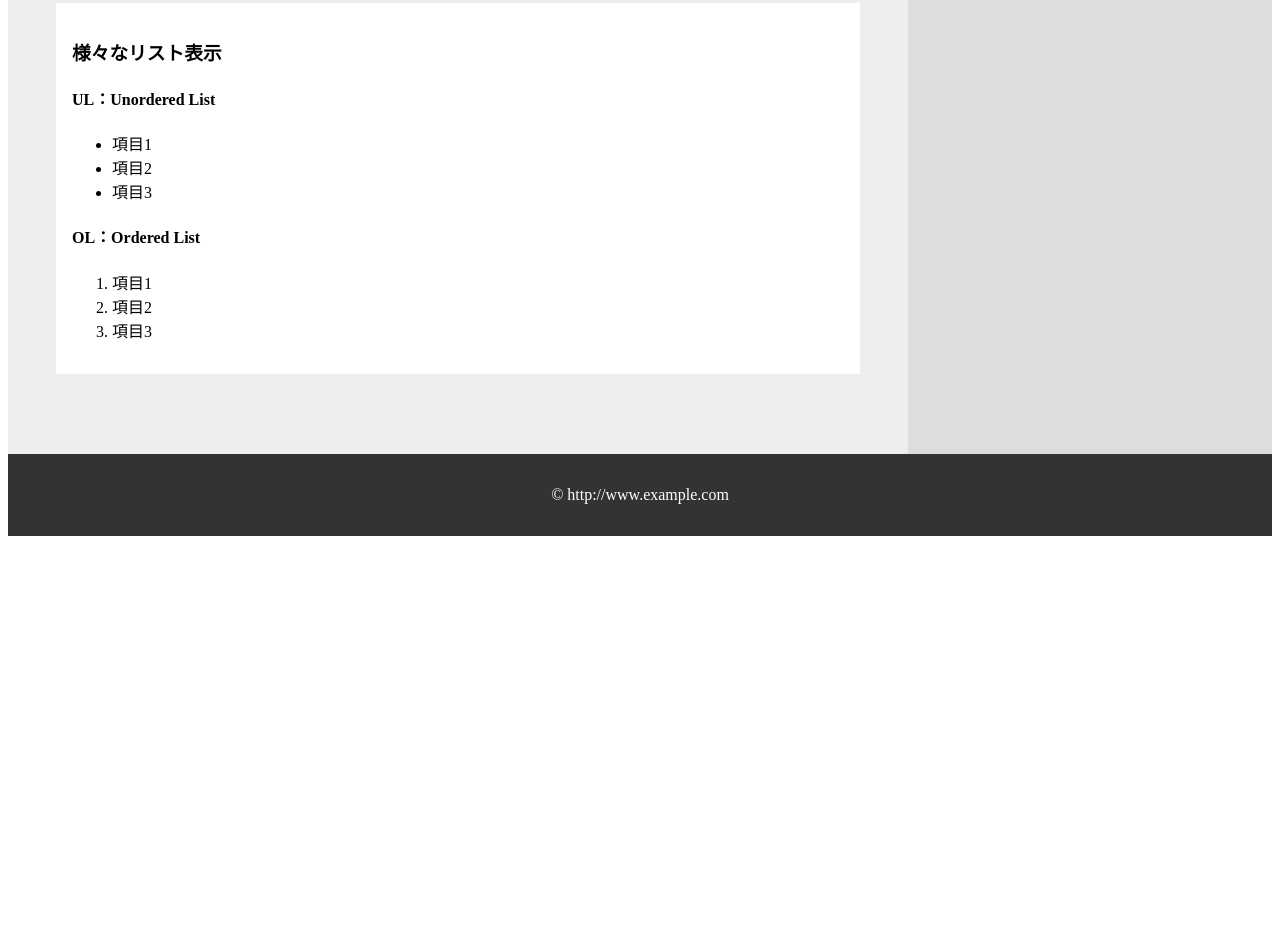
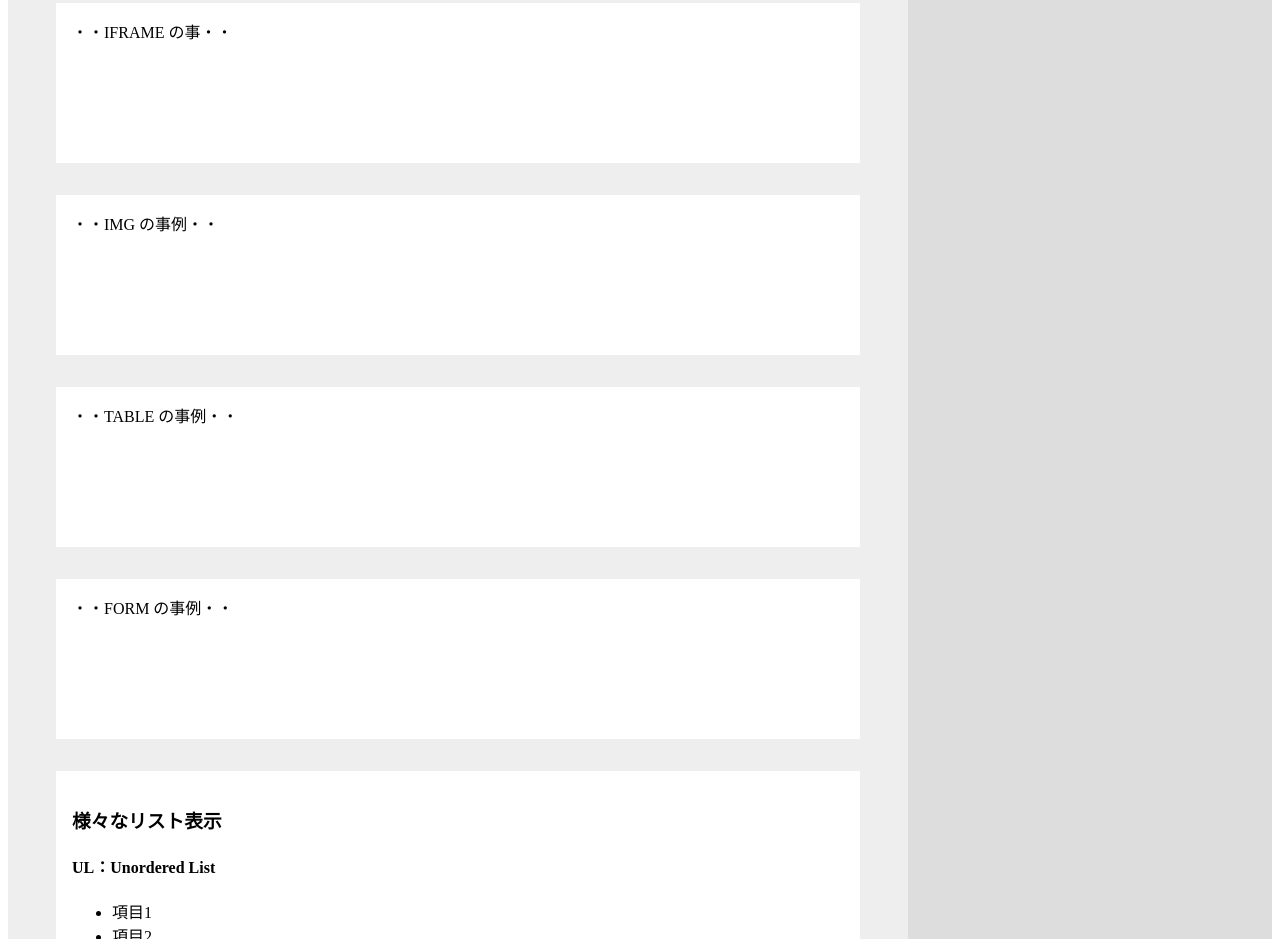
Before and after one commit to miduki-yano/testsite, a plain HTML site: page index.html in a window 1280 px wide. Shown: the part 594-1533 px from the top of the page. Before the commit the page ends 1138 px from the top, so only its background shows below. Drawn offline with Linux system fonts and the light colour scheme.

Commit message:
Add files via upload

```diff
--- a/index.html
+++ b/index.html
@@ -41,6 +41,10 @@
   本文｜適当に文章を書いて下さい。<br>
 </P>
         </article>
+        <article> ・・IFRAME の事・・ </article>
+        <article> ・・IMG の事例・・ </article>
+        <article> ・・TABLE の事例・・ </article>
+        <article> ・・FORM の事例・・ </article>
 
         <article>
           <h1>様々なリスト表示</h1>
```
